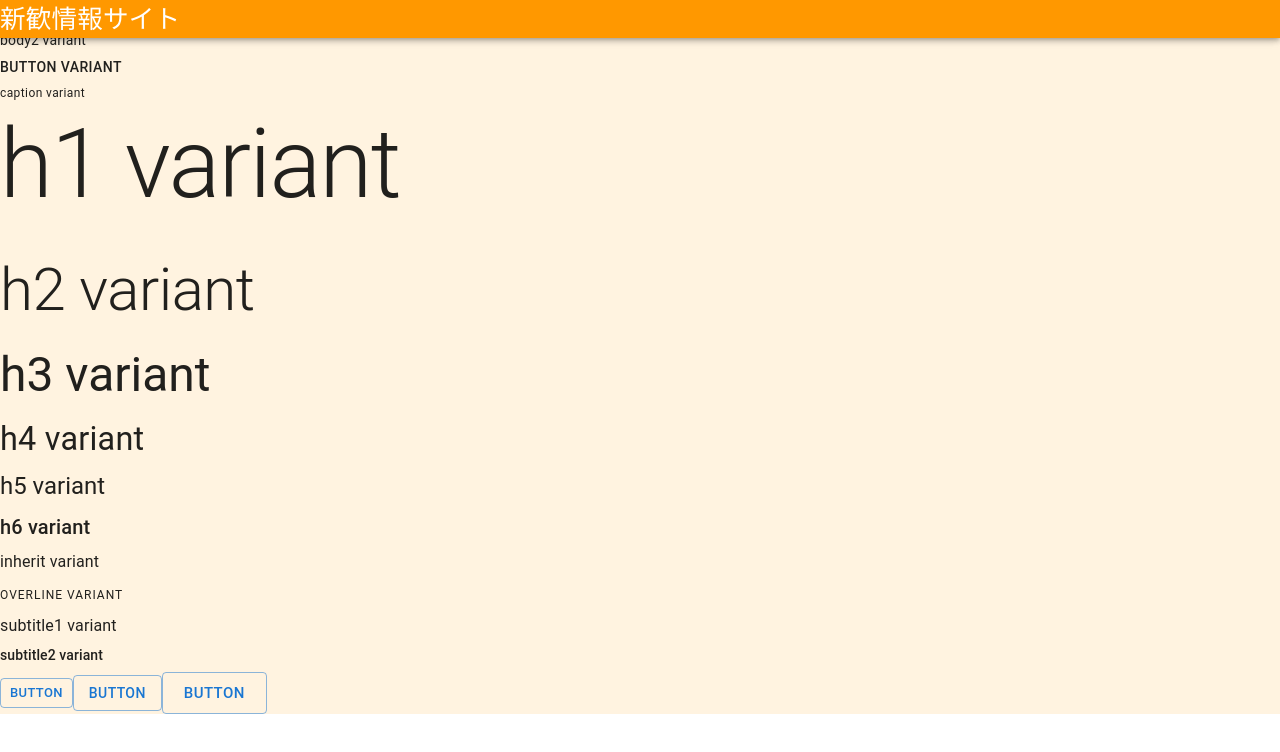
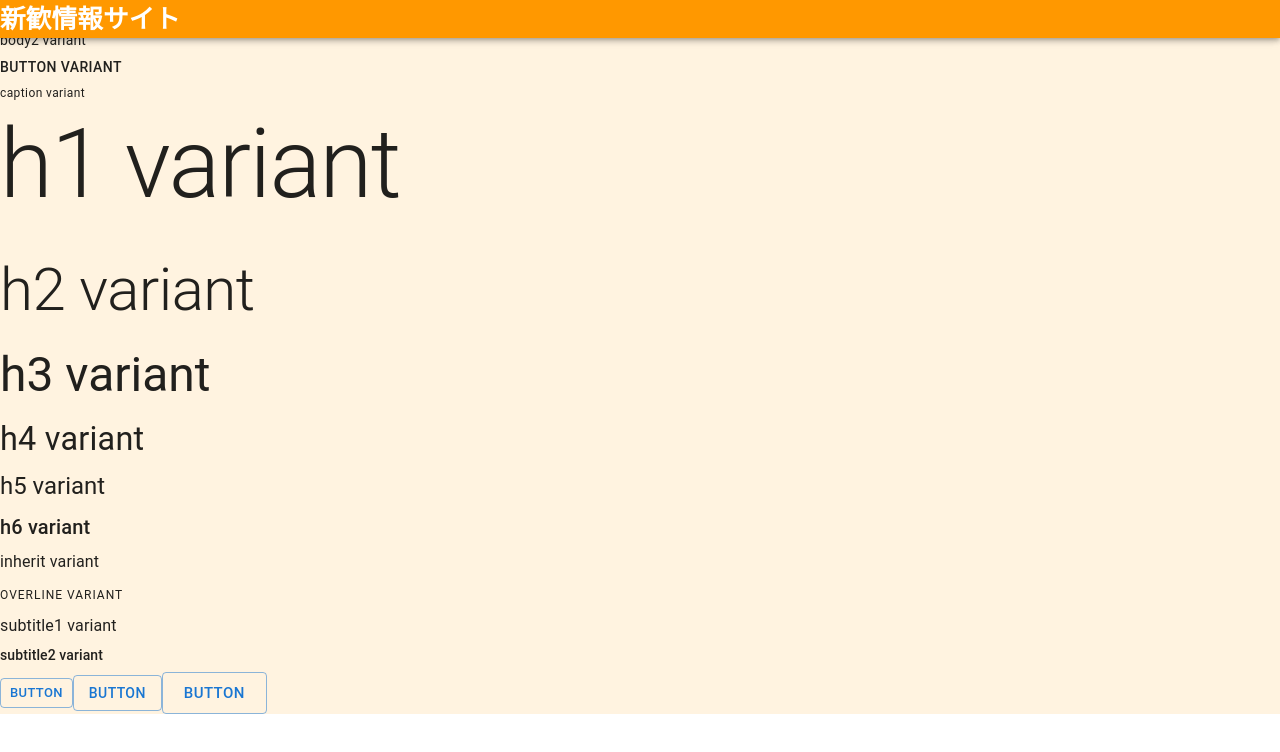
Before and after one commit to hotter6163/welcul, a Next.js app: page / in a window 1280 px wide. Shown: the top 752 px of the page. Built offline with nearby package versions, Linux system fonts and the light colour scheme.

Commit message:
Headerの調整
font weigthをaタグのクラスで設定

```diff
--- a/src/components/layouts/Header.tsx
+++ b/src/components/layouts/Header.tsx
@@ -25,7 +25,7 @@ export const Header: VFC = () => {
         component="div"
       >
         <Link href="/">
-          <a className="text-white">新歓情報サイト</a>
+          <a className="text-white font-semibold">新歓情報サイト</a>
         </Link>
       </Typography>
     </AppBar>
--- a/src/theme/CustomThemeProvider.tsx
+++ b/src/theme/CustomThemeProvider.tsx
@@ -46,7 +46,6 @@ let theme = createTheme({
   typography: {
     headerTitle: {
       fontSize: '1.6rem',
-      fontWeight: 'border',
     }
   }
 })
```
